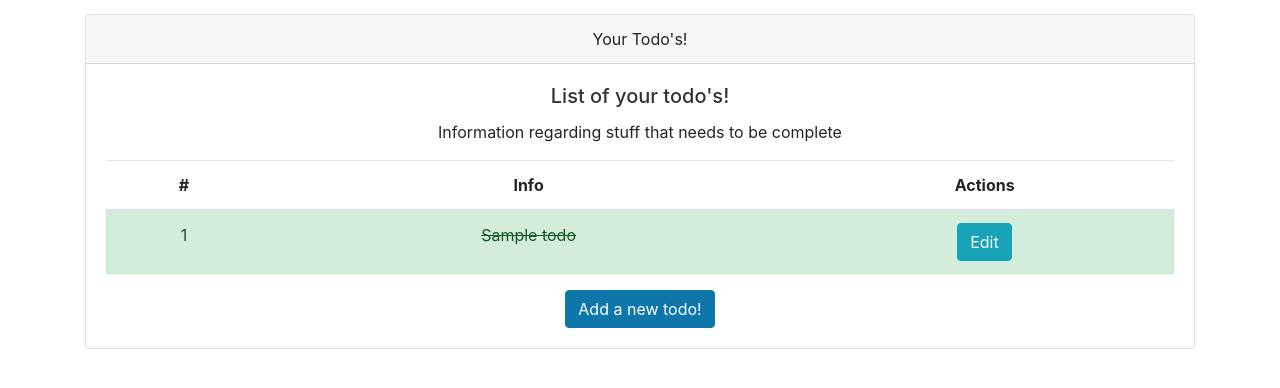
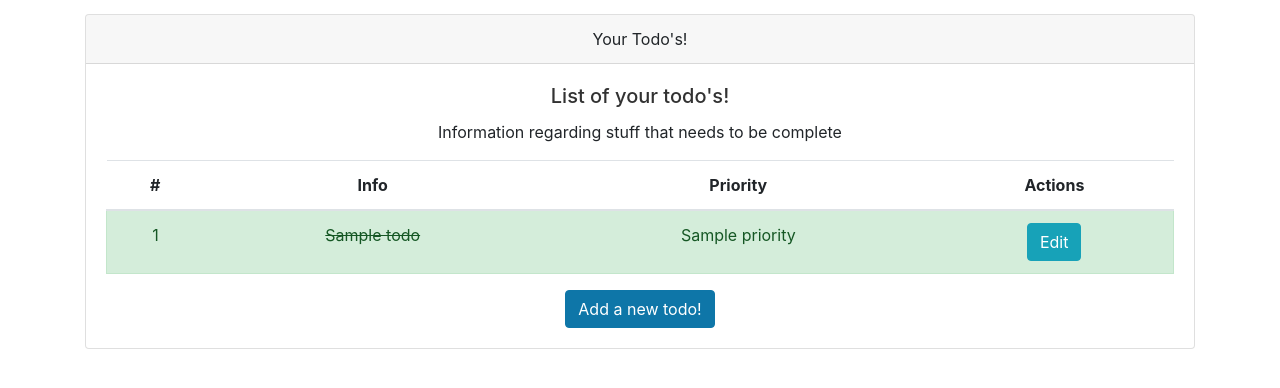
Before and after one commit to NeofytosIoannou/TodoApp, a FastAPI app: template TodoApp/templates/todo.html in a window 1280 px wide. Shown: the part 56-444 px from the top of the page. Run offline with FastAPI, Linux system fonts and the light colour scheme; the template is opened without the code that fills it: most values are stand-ins (such as "Sample title", 1, 10 or a date in 2020); some libraries are stand-ins or nearby versions.

Commit message:
todo ui improvment

```diff
--- a/TodoApp/templates/todo.html
+++ b/TodoApp/templates/todo.html
@@ -22,6 +22,7 @@
                     <tr>
                         <th scope="col">#</th>
                         <th scope="col">Info</th>
+                        <th scope="col">Priority</th>
                         <th scope="col">Actions</th>
                     </tr>
                 </thead>
@@ -31,6 +32,7 @@
                 <tr class="pointer">
                     <td>{{loop.index}}</td>
                     <td>{{todo.title}}</td>
+                    <td>{{todo.priority}}</td>
                     <td>
                         <button onclick="window.location.href='edit-todo-page/{{todo.id}}'"
                                 type="button" class="btn btn-info">
@@ -42,6 +44,7 @@
                 <tr class="pointer alert alert-success">
                     <td>{{loop.index}}</td>
                     <td class="strike-through-td">{{todo.title}}</td>
+                    <td>{{todo.priority}}</td>
                     <td>
                         <button onclick="window.location.href='edit-todo-page/{{todo.id}}'"
                                 type="button" class="btn btn-info">
```
